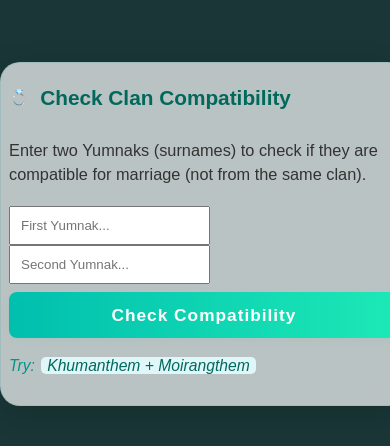
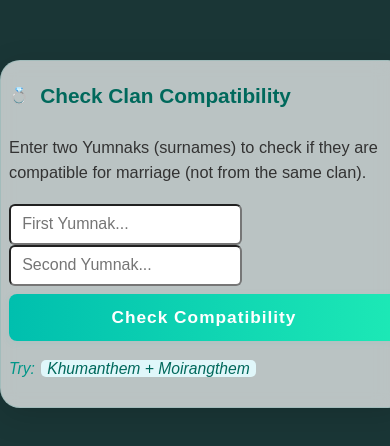
Before and after one commit to Lanchenba/yek_salai, a React (Vite) app: page /checker in a window 390 px wide. Shown: the part 176-622 px from the top of the page. Built offline with nearby package versions, Linux system fonts and the light colour scheme.

Commit message:
style: Update responsive styles for ClanFinder component to improve layout and readability on smaller screens

```diff
--- a/src/components/ClanFinder.css
+++ b/src/components/ClanFinder.css
@@ -479,7 +479,53 @@ body {
 
 @media (max-width: 600px) {
   .finder-card-glass, .checker-card-glass {
-    padding: 1.2rem 0.5rem;
-    min-height: 220px;
+    padding: 0.7rem 0.2rem;
+    min-height: 180px;
+    max-width: 98vw;
+    border-radius: 12px;
+  }
+  .finder-header h2, .checker-header h2 {
+    font-size: 1.05rem;
+  }
+  .finder-desc, .checker-desc {
+    font-size: 0.95rem;
+    margin-bottom: 0.7rem;
+  }
+  .finder-btn, .checker-btn {
+    font-size: 1rem;
+    padding: 0.7rem 0.5rem;
+    border-radius: 6px;
+  }
+  .autocomplete-input {
+    font-size: 1rem;
+    padding: 0.6rem 0.7rem;
+    border-radius: 6px;
+  }
+  .finder-alert, .checker-alert {
+    font-size: 0.98rem;
+    padding: 0.7rem 0.7rem 0.6rem 0.7rem;
+    border-radius: 7px;
+  }
+  .excited-message {
+    font-size: 1em;
+  }
+  .finder-hint, .checker-hint {
+    font-size: 0.92rem;
+    margin-bottom: 0.3rem;
   }
 }
+
+@media (max-width: 400px) {
+  .finder-card-glass, .checker-card-glass {
+    padding: 0.4rem 0.05rem;
+    min-height: 120px;
+    border-radius: 8px;
+  }
+  .finder-header h2, .checker-header h2 {
+    font-size: 0.95rem;
+  }
+  .finder-btn, .checker-btn {
+    font-size: 0.95rem;
+    padding: 0.5rem 0.2rem;
+  }
+}
```
